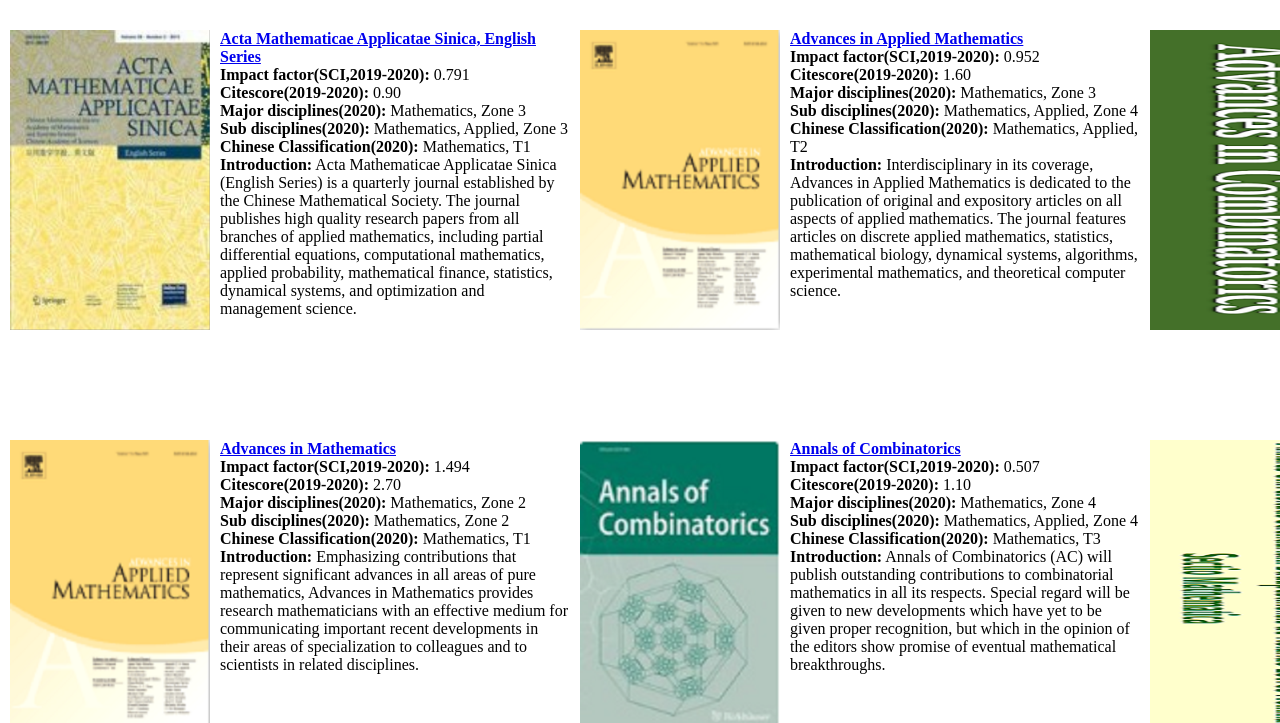
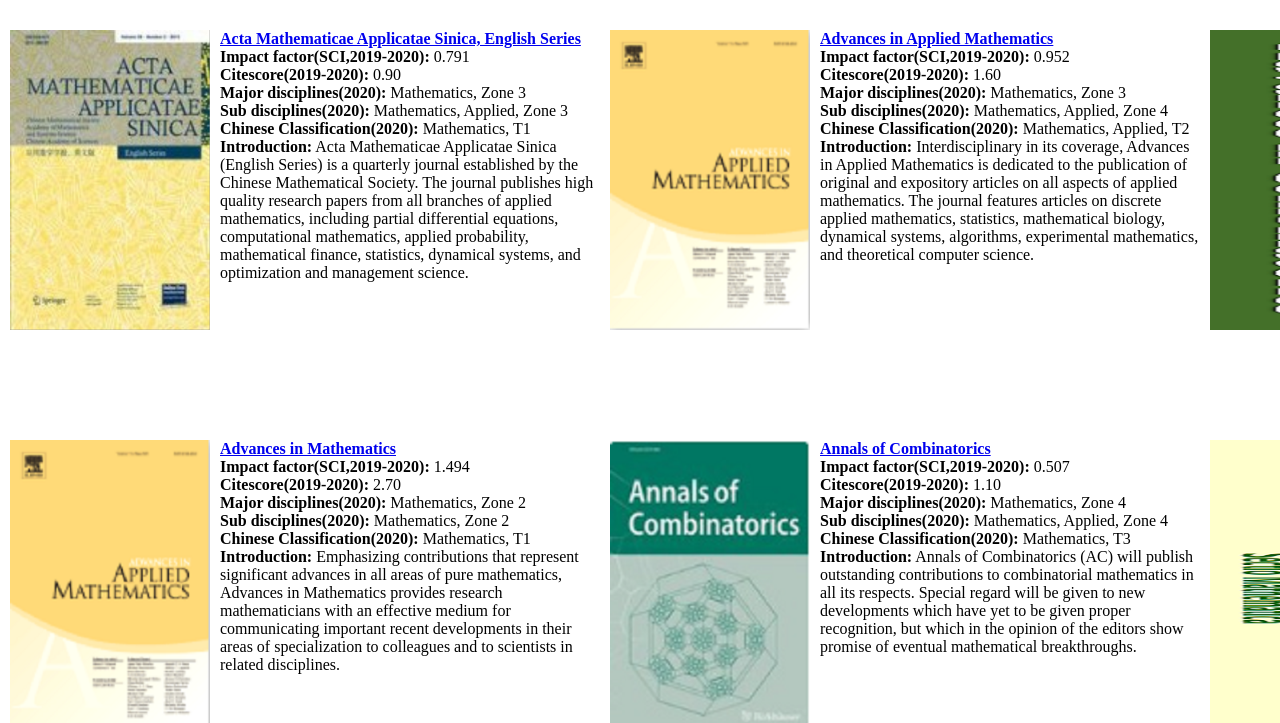
Before and after one commit to hunters2020/Journals, a plain HTML site: page index.html in a window 1280 px wide. Shown: the part 60-783 px from the top of the page. Drawn offline with Linux system fonts and the light colour scheme.

Commit message:
Update index.html

```diff
--- a/index.html
+++ b/index.html
@@ -7,7 +7,7 @@
 		<style>
 			#div2{width: 600px; height: 1000px; display: inline;}
 			#div3{width: 200px; height: 350px; float: left; margin-left: 10px; margin-top: 10px;}
-			#div4{width: 350px; height: 400px; font-size: 16px; float: left; margin-left: 10px; margin-top: 10px;}
+			#div4{width: 380px; height: 400px; font-size: 16px; float: left; margin-left: 10px; margin-top: 10px;}
 		</style>
 	</head>
 	<body style="width: 1800px; margin: 10px auto;">
```
